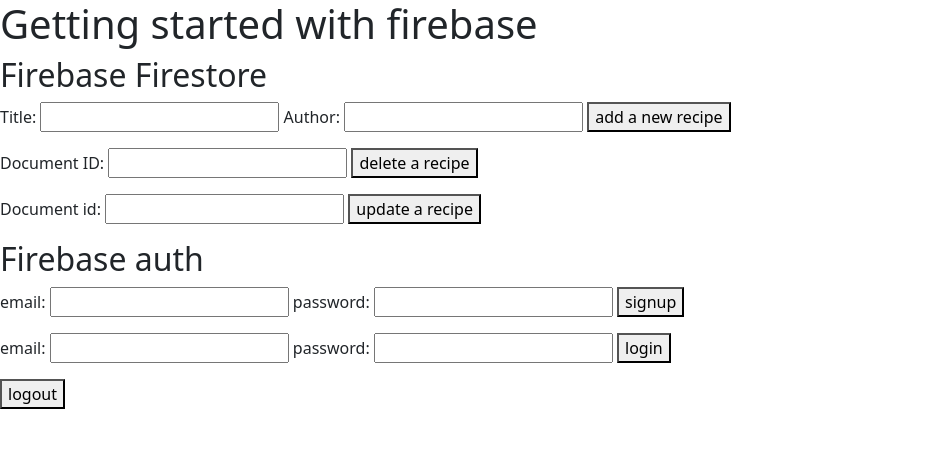
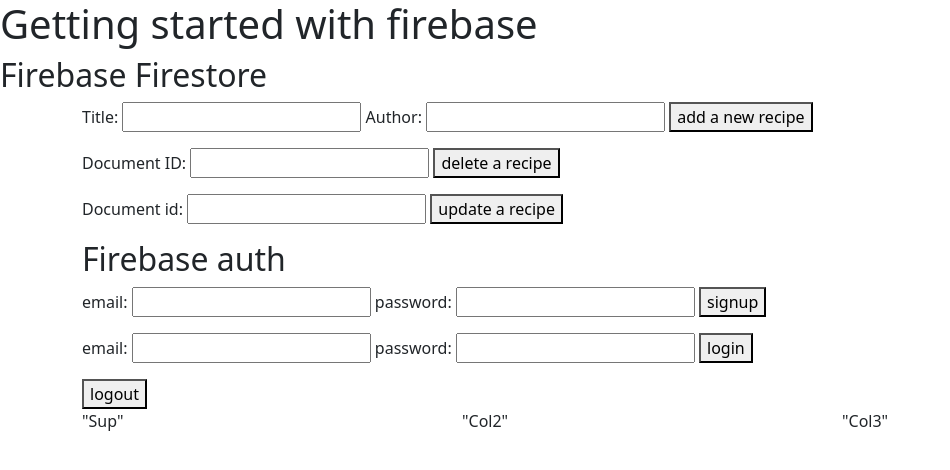
Before and after one commit to ericlaycock/websiteboilerplate, a website built with webpack: page dist/index.html in a window 1280 px wide. Shown: the whole page, without its empty margins (0-950 px from the left). Built offline with nearby package versions, Linux system fonts and the light colour scheme; some packages are replaced by stand-ins of ours; no server answers; the database is empty.

Commit message:
added bootstrap boilerplate

```diff
--- a/dist/index.html
+++ b/dist/index.html
@@ -11,8 +11,7 @@
 <body>
     <h1>Getting started with firebase</h1>
     <h2>Firebase Firestore</h2>
-
-
+    <div class="container">
         <form class="add">
             <label for="title">Title: </label>
             <input type="text" name="title" required>
@@ -55,6 +54,22 @@
 
         <button class="logout">logout</button>
 
+        <div class="row">
+            <div class="col">
+                "Sup"
+            </div>
+            <div class="col">
+                "Col2"
+            </div>
+            <div class="col">
+                "Col3"
+            </div>
+        </div>
+
+    </div>
+
+
+
     <script src="./assets/bundle.js"></script>
 </body>
 </html>
```
Lines whose indentation alone changed are shown as unchanged.
